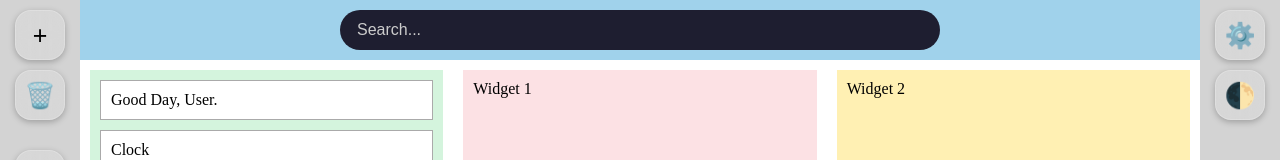
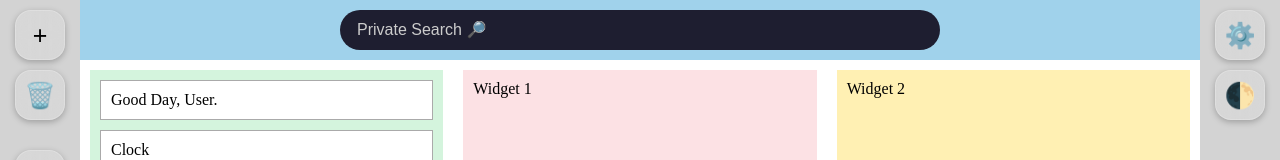
Before and after one commit to CoderCat346/Custom-Browser-Homepage-2, a plain HTML site: page index.html in a window 1280 px wide. Shown: the top 160 px of the page. Drawn offline with Linux system fonts and the light colour scheme; grey boxes are pictures that could not be loaded.

Commit message:
Modified Search Placeholder

```diff
--- a/index.html
+++ b/index.html
@@ -30,7 +30,7 @@
             <section class="PageArea">
                 <header class="SearchArea">
                     <form id="search-form" autocomplete="off">
-                        <input type="text" class="search-bar" id="search-input" placeholder="Search..." />
+                        <input type="text" class="search-bar" id="search-input" placeholder="Private Search 🔎" />
                     </form>
                 </header>
 
```
